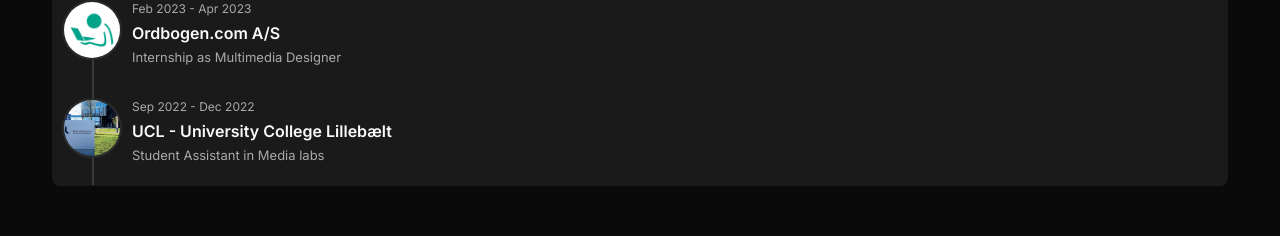
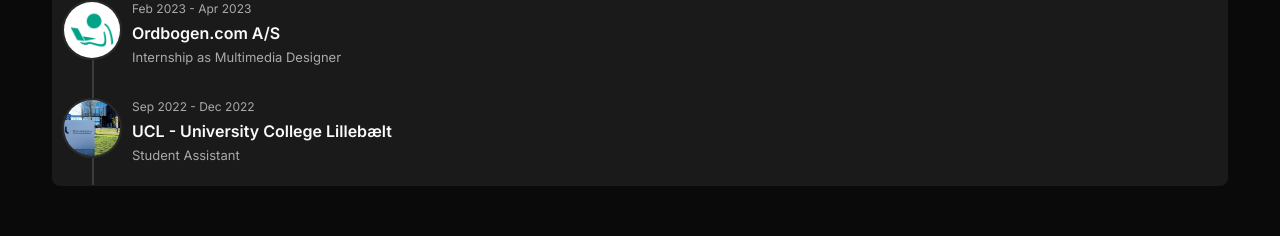
Before and after one commit to Nikolaihoej/modern-portfolio, a Vue app: page / in a window 1280 px wide. Shown: the part 1959-2195 px from the top of the page. Built offline with nearby package versions, Linux system fonts and the light colour scheme.

Commit message:
update of jump in worktwo

```diff
--- a/src/data/work.js
+++ b/src/data/work.js
@@ -32,6 +32,6 @@
     icon: uclIcon,
     date: "Sep 2022 - Dec 2022",
     company: "UCL - University College Lillebælt",
-    role: "Student Assistant in Media labs",
+    role: "Student Assistant",
   }
 ];
```
